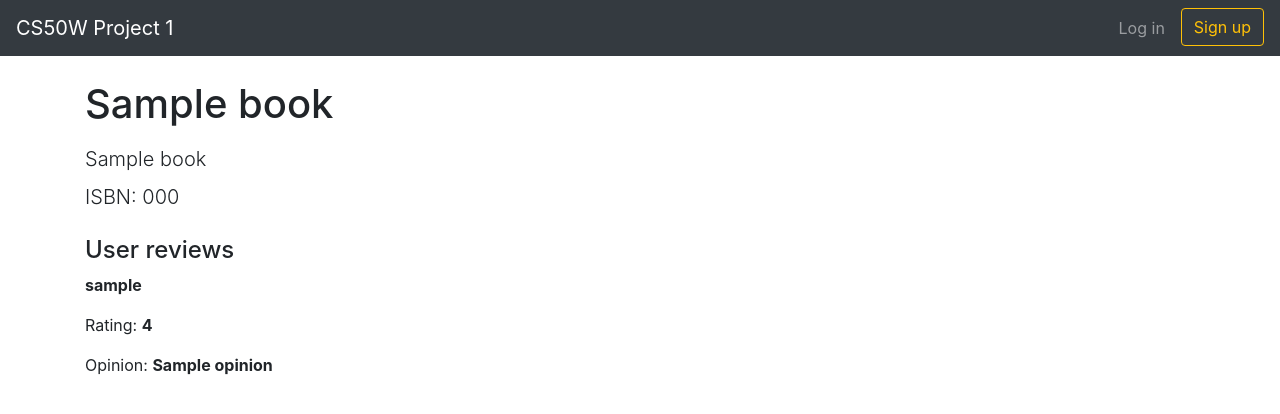
After one commit to sonngdev/cs50-series, a Flask app: template templates/book.html in a window 1280 px wide. The commit adds this page. Shown: the top 414 px of the page. Run offline with Flask 2, Linux system fonts and the light colour scheme; the template is opened without the code that fills it: most values are stand-ins (such as "Sample title", 1, 10 or a date in 2020); some libraries are stand-ins or nearby versions.

Commit message:
Complete book page

```diff
--- a/application.py
+++ b/application.py
@@ -1,6 +1,6 @@
 import os
 
-from flask import Flask, session, render_template, request, flash, redirect, url_for
+from flask import Flask, session, render_template, request, flash, redirect, url_for, abort
 from flask_session import Session
 from sqlalchemy import create_engine
 from sqlalchemy.orm import scoped_session, sessionmaker
@@ -86,7 +86,23 @@ def search():
     results = []
 
     if query:
-        results = db.execute("SELECT books.isbn AS isbn, books.title AS title, authors.name AS author_name FROM books INNER JOIN authors ON books.author_id = authors.id WHERE books.isbn ILIKE :query OR books.title ILIKE :query OR authors.name ILIKE :query",
+        results = db.execute("SELECT books.id AS id, books.isbn AS isbn, books.title AS title, authors.name AS author_name FROM books INNER JOIN authors ON books.author_id = authors.id WHERE books.isbn ILIKE :query OR books.title ILIKE :query OR authors.name ILIKE :query",
                                 {"query": "%{}%".format(query)}).fetchall()
 
     return render_template("search.html", query=query, results=results)
+
+@app.route("/books/<int:id>")
+def show_book(id):
+    if not session["username"]:
+        redirect(url_for('login'))
+
+    book = db.execute("SELECT books.id AS id, books.isbn AS isbn, books.title AS title, authors.name AS author_name FROM books INNER JOIN authors ON books.author_id = authors.id WHERE books.id = :id",
+                        {"id": id}).fetchone()
+
+    if not book:
+        abort(404)
+
+    reviews = db.execute("SELECT ubr.opinion AS opinion, ubr.rating AS rating, users.username AS username FROM user_book_reviews ubr INNER JOIN users ON ubr.user_id = users.id WHERE ubr.book_id = :id",
+                            {"id": id}).fetchall()
+
+    return render_template("book.html", book=book, reviews=reviews)
--- /dev/null
+++ b/templates/book.html
@@ -0,0 +1,24 @@
+{% extends 'layout.html' %}
+
+{% block title %}
+{{ book.title }}
+{% endblock title %}
+
+{% block body %}
+<p class="lead mb-2">{{ book.author_name }}</p>
+<p class="lead mb-2">ISBN: {{ book.isbn }}</p>
+
+<h2 class="h4 mt-4">User reviews</h2>
+{% for review in reviews %}
+  <div class="mb-4">
+    <p><strong>{{ review.username }}</strong></p>
+    <p>Rating: <strong>{{ review.rating }}</strong></p>
+    <p>Opinion: <strong>{{ review.opinion }}</strong></p>
+  </div>
+{% endfor %}
+
+{% if not reviews %}
+<p>This book has not gotten any review yet. Be the first to write one.</p>
+{% endif %}
+
+{% endblock body %}
--- a/templates/layout.html
+++ b/templates/layout.html
@@ -39,7 +39,7 @@
     {% endif %}
     {% endwith %}
 
-    <h1>{{ self.title() }}</h1>
+    <h1 class="mb-3">{{ self.title() }}</h1>
 
     {% block body %}
     {% endblock body %}
--- a/templates/search.html
+++ b/templates/search.html
@@ -18,7 +18,7 @@ Search
 
 {% for result in results %}
   <div class="mb-4">
-    <a href="#">{{ result.title }}</a>
+    <a href="books/{{ result.id }}">{{ result.title }}</a>
     <p class="mb-0"><small>{{ result.author_name }}</small></p>
     <p class="mb-0"><small>ISBN: {{ result.isbn }}</small></p>
   </div>
```
